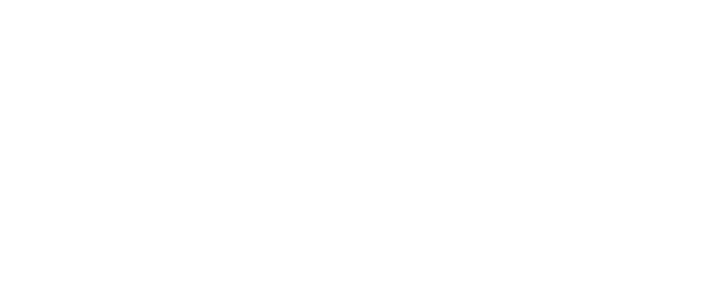
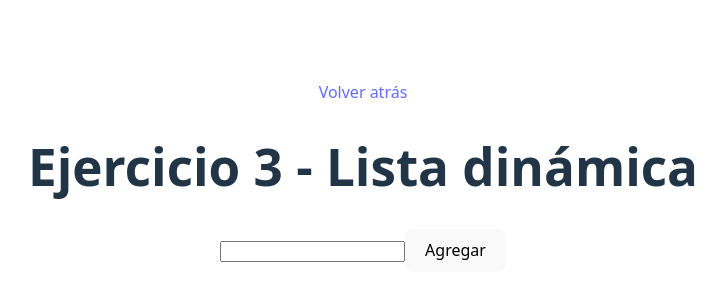
Before and after one commit to lorenazr98/ejercicios-react, a React (Vite) app: page /ejercicio3 in a window 1280 px wide. Before the commit this address had no page. Shown: the part 216-516 px from the top of the page, without its empty margins (277-1003 px from the left). Built offline with nearby package versions, Linux system fonts and the light colour scheme.

Commit message:
Ejercicio 3

```diff
--- a/src/App.jsx
+++ b/src/App.jsx
@@ -2,6 +2,7 @@
 import { Routes, Route } from 'react-router-dom'
 import Ejercicio1 from './components/Ejercicio1'
 import Ejercicio2 from './components/Ejercicio2'
+import Ejercicio3 from './components/Ejercicio3'
 import Home from './components/Home'
 
 function App() {
@@ -11,6 +12,7 @@
         <Route path='/' element={<Home/>}/>
         <Route path='/ejercicio1' element={<Ejercicio1/>}/>
         <Route path='/ejercicio2' element={<Ejercicio2/>}/>
+        <Route path='/ejercicio3' element={<Ejercicio3/>}/>
       </Routes>
     </>
   )
--- /dev/null
+++ b/src/components/Ejercicio3.jsx
@@ -0,0 +1,29 @@
+import { useState } from "react";
+import { Link } from "react-router-dom";
+
+function Ejercicio3() {
+
+    const [items, setItems] = useState([])
+    const [nuevoItem, setNuevoItem] = useState("")
+
+    function agregarItem() {
+        setItems([...items, nuevoItem]);
+        setNuevoItem("");
+    }
+
+    return (
+        <div>
+            <Link to="/">Volver atrás</Link>
+            <h1>Ejercicio 3 - Lista dinámica</h1>
+            <input type="text" value={nuevoItem} onChange={(e) => setNuevoItem(e.target.value)}/>
+            <button onClick={agregarItem}>Agregar</button>
+            <ul>
+                {items.map((item, index) => (
+                    <li key={index}>{item}<button onClick={() => setItems(items.filter((item, i) => (i !== index)))}>X</button></li>
+                ))}
+            </ul>
+        </div>
+    )
+}
+
+export default Ejercicio3;
```
